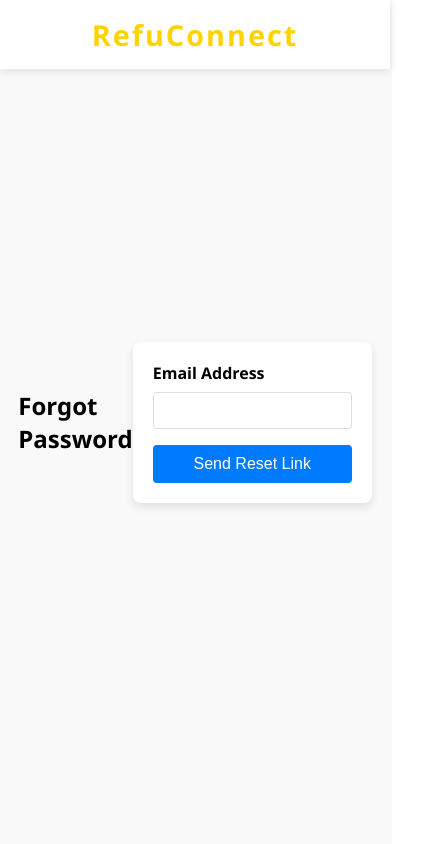
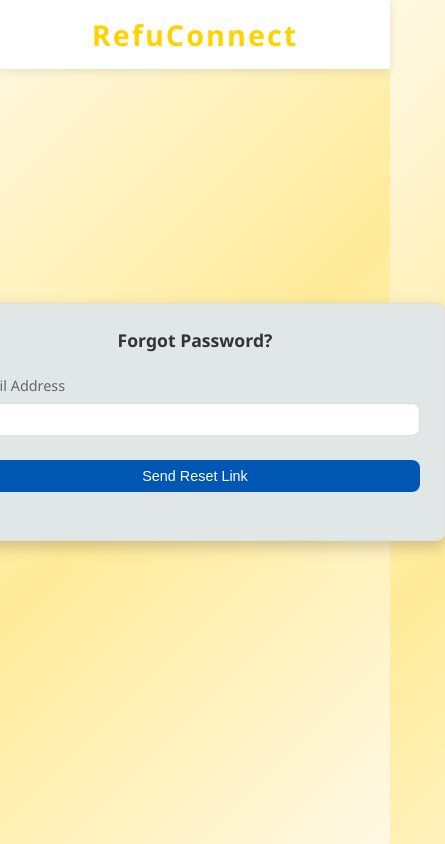
Before and after one commit to ehab20011/p-hacks, a React (Create React App) app in the folder client/: page /forgotpw in a window 390 px wide. Shown: the whole page, 445 px wide, since content can reach past the window. Built offline with nearby package versions, Linux system fonts and the light colour scheme.

Commit message:
did forgotpassword form

```diff
--- a/client/src/components/ForgotPassword.jsx
+++ b/client/src/components/ForgotPassword.jsx
@@ -8,17 +8,28 @@
 
   const handleSubmit = (e) => {
     e.preventDefault();
-    // Implement your logic to handle password reset
-    setMessage("A reset link has been sent to your email address.");
+    // Handle form submission logic here
+    if (email) {
+      // Simulate an API call or form submission
+      setMessage(
+        "If an account with this email exists, a reset link will be sent."
+      );
+    } else {
+      setMessage("Please enter your email address.");
+    }
   };
 
   return (
     <div>
       <NavBar />
-      <div className="forgot-password-container">
-        <h2>Forgot Password</h2>
-        <form onSubmit={handleSubmit} className="forgot-password-form">
-          <label htmlFor="email">Email Address</label>
+      <div className="container">
+        <h2>Forgot Password?</h2>
+
+        <form onSubmit={handleSubmit}>
+          <div className="form-group">
+            <label className="emailadd" htmlFor="email">
+              Email Address
+            </label>
             <input
               type="email"
               id="email"
@@ -26,9 +37,12 @@
               onChange={(e) => setEmail(e.target.value)}
               required
             />
+          </div>
+          <div className="form-group">
             <button type="submit">Send Reset Link</button>
+          </div>
+          {message && <p className="message">{message}</p>}
         </form>
-        {message && <p className="message">{message}</p>}
       </div>
     </div>
   );
--- a/client/src/components/styles/ForgotPassword.css
+++ b/client/src/components/styles/ForgotPassword.css
@@ -1,50 +1,141 @@
-.forgot-password-container {
+body {
+    font-family: 'Segoe UI', Tahoma, Geneva, Verdana, sans-serif;
     display: flex;
+    justify-content: center;
     align-items: center;
-    justify-content: center;
     height: 100vh;
-    background-color: #f9f9f9;
-    padding: 20px;
+    margin: 0;
+    background: linear-gradient(135deg, #FFF9E5 0%, #FFEB99 50%, #FFF9E5 100%);
 }
 
-  .forgot-password-form {
-    display: flex;
-    flex-direction: column;
-    width: 100%;
-    max-width: 400px;
-    background-color: #fff;
-    padding: 20px;
-    border-radius: 8px;
-    box-shadow: 0 4px 8px rgba(0, 0, 0, 0.1);
+.container {
+    background-color: #E1E7E7;
+    padding: 2.5rem;
+    border-radius: 12px;
+    box-shadow: 0 6px 15px rgba(0, 0, 0, 0.2);
+    max-width: 500px; /* Increased max-width */
+    width: 80em;
+    border: 1px solid #e0e0e0;
+    transition: box-shadow 0.3s ease, transform 0.3s ease;
+    align-items: center;
+    text-align: center;
 }
 
-  .forgot-password-form label {
-    margin-bottom: 8px;
-    font-weight: bold;
+.title{
+    align-items: center;
+    display: flex;
+    align-self: center;
+    text-align: center;
+}
+.emailadd {
+    text-align: left;
+}
+.container:hover {
+    box-shadow: 0 8px 20px rgba(0, 0, 0, 0.3);
+    transform: translateY(-4px);
 }
 
-  .forgot-password-form input {
-    padding: 10px;
-    margin-bottom: 16px;
-    border: 1px solid #ddd;
-    border-radius: 4px;
+h2 {
+    margin-bottom: 1.5rem;
+    color: #333;
+    text-align: center;
+    font-size: 1.5rem;
+    font-weight: 600;
 }
 
-  .forgot-password-form button {
-    padding: 10px;
-    background-color: #007bff;
-    border: none;
-    color: #fff;
-    border-radius: 4px;
-    cursor: pointer;
-    font-size: 16px;
+.form-group {
+    margin-bottom: 1.5rem;
 }
 
-  .forgot-password-form button:hover {
+.form-group label {
+    display: block;
+    margin-bottom: 0.5rem;
+    color: #666;
+    font-size: 0.9rem;
+}
+
+.form-group input {
+    width: 100%;
+    padding: 0.75rem;
+    border: 1px solid #ddd;
+    border-radius: 8px;
+    font-size: 0.9rem;
+    transition: border-color 0.3s ease, box-shadow 0.3s ease;
+}
+
+.form-group input:focus {
+    border-color: #0056b3;
+    outline: none;
+    box-shadow: 0 0 5px rgba(0, 86, 179, 0.2);
+}
+
+.form-group button {
+    width: 100%;
+    padding: 0.75rem;
+    border: none;
+    border-radius: 8px;
     background-color: #0056b3;
+    color: #ffffff;
+    font-size: 1.1rem;
+    cursor: pointer;
+    transition: background-color 0.3s ease, transform 0.2s ease;
+}
+
+.form-group button:hover {
+    background-color: #003d80;
+    transform: scale(1.02);
 }
 
 .message {
-    margin-top: 20px;
-    color: #28a745;
+    margin-top: 1rem;
+    color: #0056b3;
+    text-align: center;
+    font-size: 0.9rem;
 }
+
+/* Responsive Styles */
+@media (max-width: 768px) {
+    .container {
+        padding: 2rem;
+        border-radius: 10px;
+    }
+
+    h2 {
+        font-size: 1.25rem;
+    }
+
+    .form-group input,
+    .form-group button {
+        padding: 0.65rem;
+        font-size: 0.875rem;
+    }
+
+    .form-group button {
+        font-size: 1rem;
+    }
+}
+
+@media (max-width: 480px) {
+    body {
+        padding: 1rem;
+    }
+
+    .container {
+        padding: 1.5rem;
+        border-radius: 8px;
+    }
+
+    h2 {
+        font-size: 1.1rem;
+    }
+
+    .form-group input,
+    .form-group button {
+        padding: 0.5rem;
+        font-size: 0.8rem;
+    }
+
+    .form-group button {
+        font-size: 0.9rem;
+    }
+}
```
Lines whose indentation alone changed are shown as unchanged.
